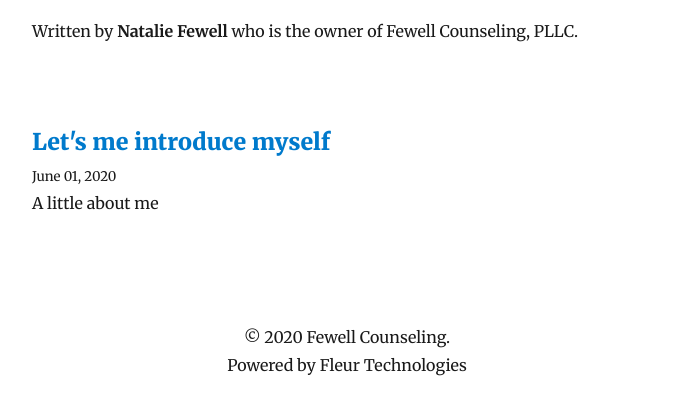
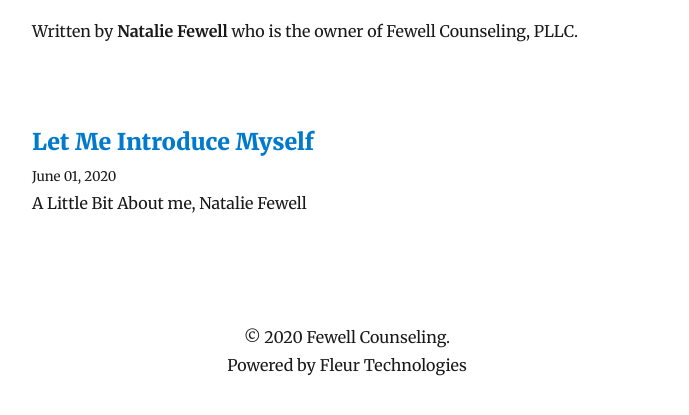
Before and after one commit to TheGreatAxios/fewell-blog, a Gatsby site: page /blog/ in a window 1280 px wide. Shown: the part 207-622 px from the top of the page, without its empty margins (293-982 px from the left). Built offline with nearby package versions, Linux system fonts and the light colour scheme; Gatsby itself is replaced by a stand-in of ours; some packages are replaced by stand-ins of ours.

Commit message:
Update Blog “first-blog-post”

```diff
--- a/content/blog/first-blog-post.md
+++ b/content/blog/first-blog-post.md
@@ -1,8 +1,8 @@
 ---
 path: Welcome!
 date: 2020-06-01T17:44:06.859Z
-title: Let's me introduce myself
-description: A little about me
+title: Let Me Introduce Myself
+description: 'A Little Bit About me, Natalie Fewell'
 ---
 # About Me
 
```
